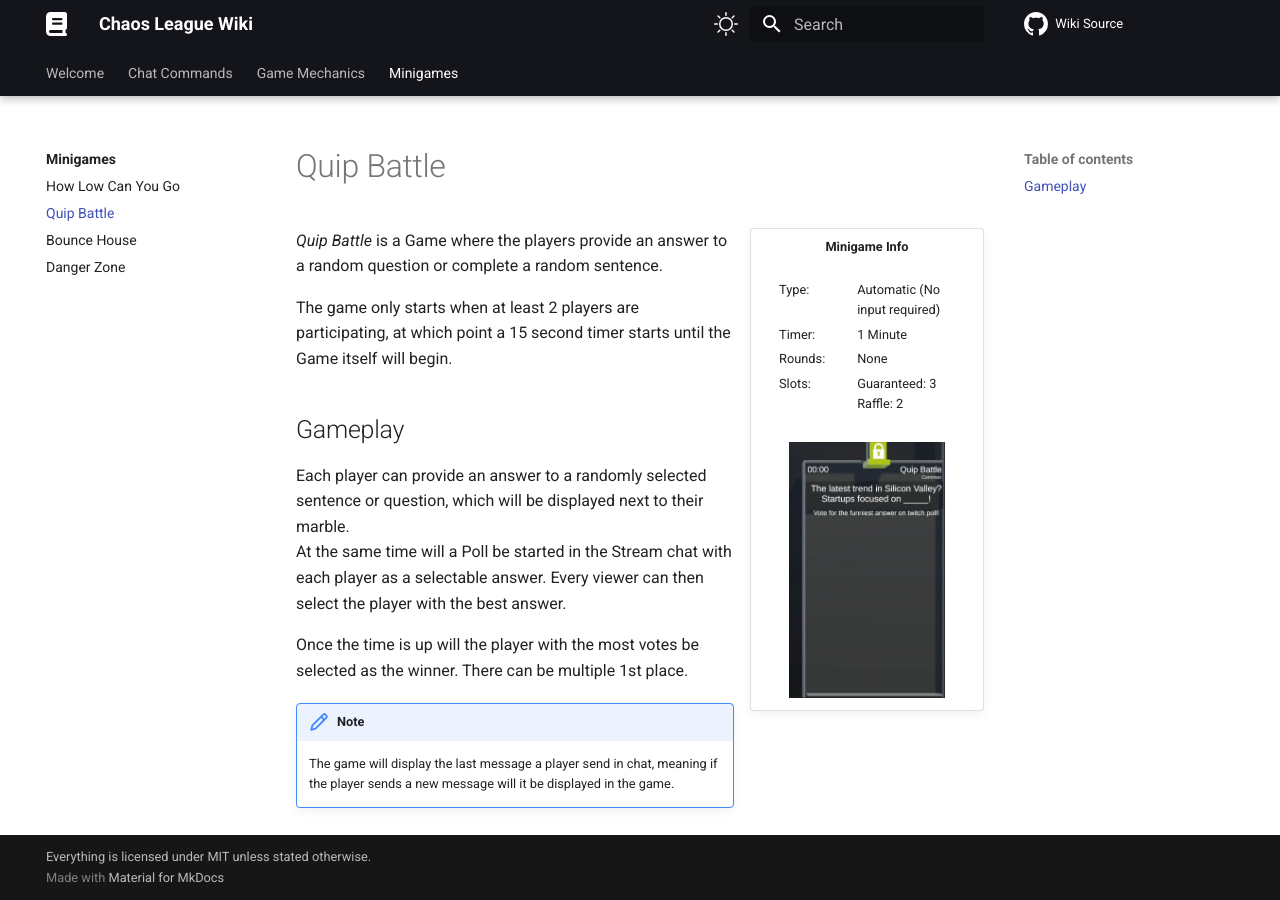
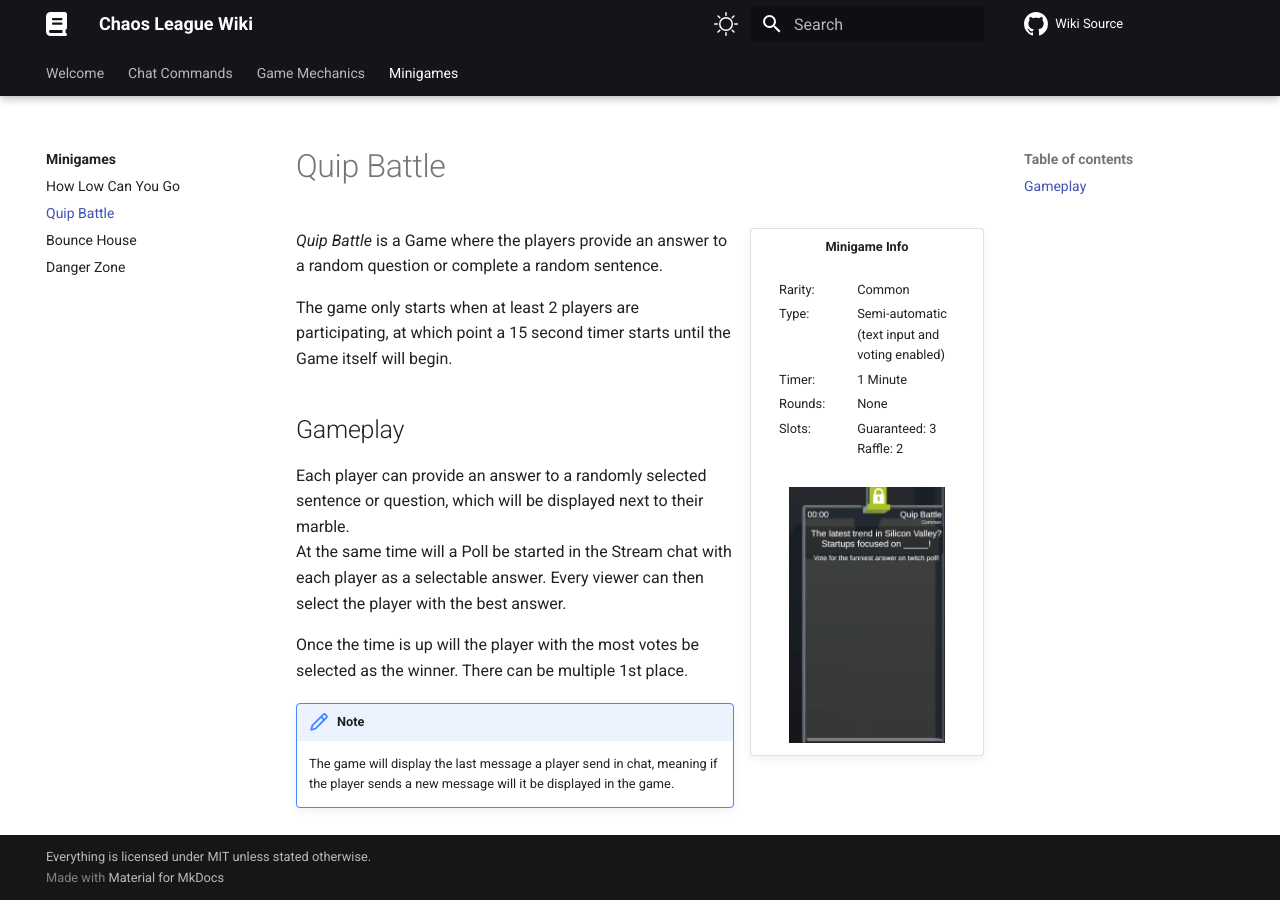
Before and after one commit to chaosleaguewiki/chaosleaguewiki.github.io, an MkDocs documentation site: the page built from docs/minigames/quip-battle.md, in a window 1280 px wide. Built offline with MkDocs 1.6.1 and Material for MkDocs 9.7.7, drawn with Linux system fonts in a browser that asks for light colours; comment, search, counter and statistics services are not loaded.

Commit message:
Added rarity information to minigames

```diff
--- a/docs/minigames/quip-battle.md
+++ b/docs/minigames/quip-battle.md
@@ -3,12 +3,13 @@
 /// wiki | Minigame Info
     attrs: {class: 'inline end'}
 
-|         |                               |
-|---------|-------------------------------|
-| Type:   | Automatic (No input required) |
-| Timer:  | 1 Minute                      |
-| Rounds: | None                          |
-| Slots:  | Guaranteed: 3<br>Raffle: 2    |
+|         |                                                |
+|---------|------------------------------------------------|
+| Rarity: | Common                                         |
+| Type:   | Semi-automatic (text input and voting enabled) |
+| Timer:  | 1 Minute                                       |
+| Rounds: | None                                           |
+| Slots:  | Guaranteed: 3<br>Raffle: 2                     |
 
 ![quip-battle](../assets/images/minigames/quip-battle.jpg)
 ///
```
Also changed, not shown: docs/minigames/bounce-house.md (+1 -0 lines), docs/minigames/danger-zone.md (+1 -0 lines), docs/minigames/how-low-can-you-go.md (+1 -0 lines).
